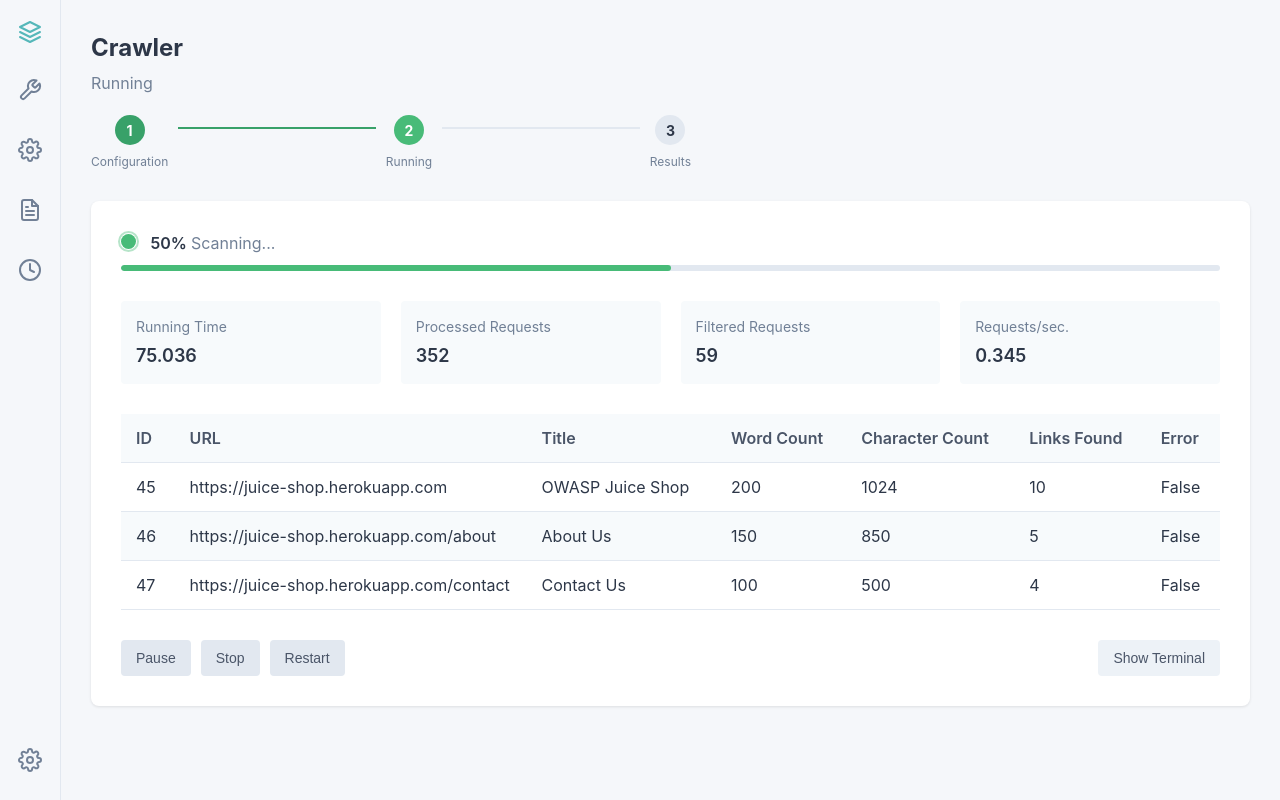
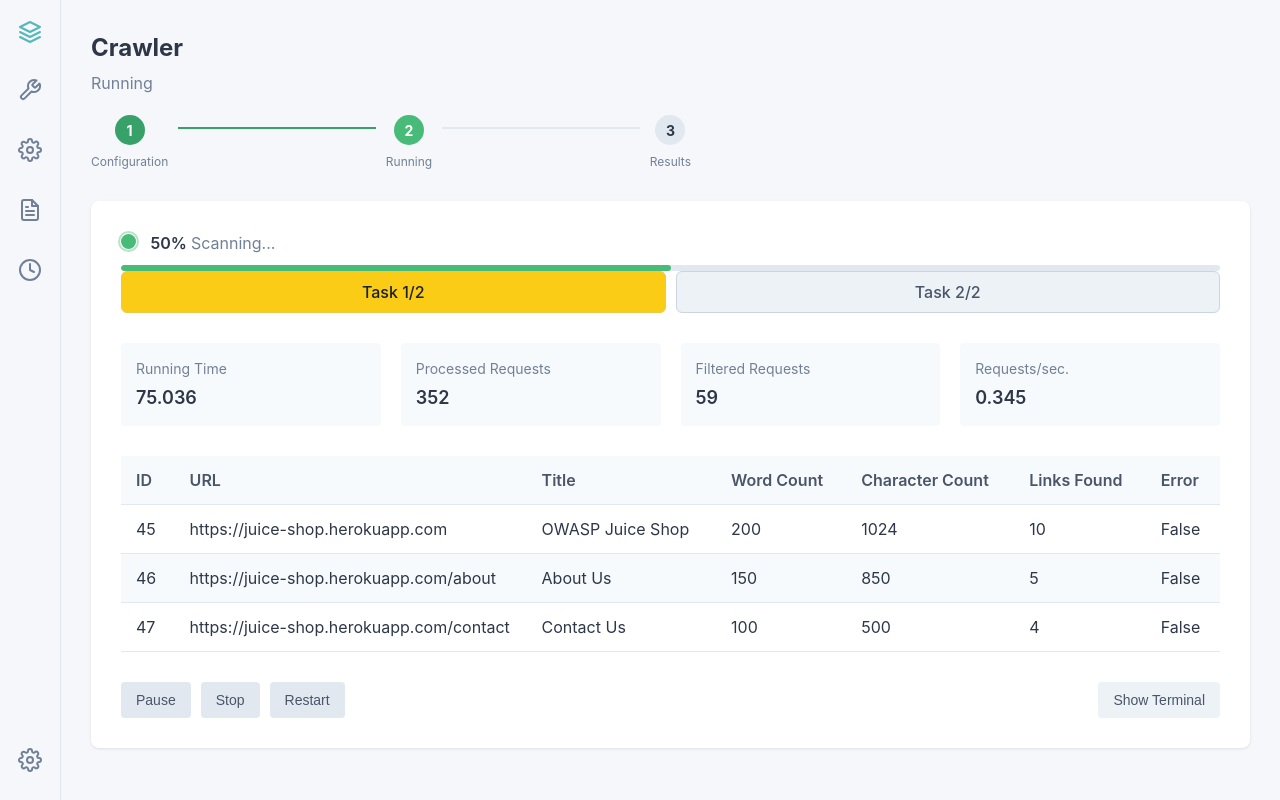
Before and after one commit to pink-cypher/WebCrawler-MLAlg, a SvelteKit app in the folder frontend/: page /crawler in a window 1280 px wide. Both pictures are taken after a click on the button "Start". Built offline with nearby package versions, Linux system fonts and the light colour scheme.

Commit message:
Add multi-task progress display and update current task tracking

```diff
--- a/frontend/src/routes/crawler/+page.svelte
+++ b/frontend/src/routes/crawler/+page.svelte
@@ -11,6 +11,8 @@
   let isLoading = false;
   let currentStep: 'configuration' | 'running' | 'results' = 'configuration';
   let scanProgress: number = 30;
+  let currentTask: number = 1;
+
 
   // Metrics
   let runningTime: string = '75.036';
@@ -62,6 +64,7 @@
         // Simulate progress updates
         for (let i = 0; i <= 100; i += 10) {
           scanProgress = i;
+          currentTask = Math.min(depth, Math.ceil((i / 100) * depth));
           await new Promise(resolve => setTimeout(resolve, 500));
 
           // Add sample results incrementally
@@ -303,6 +306,13 @@
           </div>
           <div class="scan-progress-bar">
             <div class="scan-progress-fill" style="width: {scanProgress}%"></div>
+          </div>
+          <div class="multi-task-progress">
+            {#each Array(depth) as _, index}
+              <div class="task-segment {index + 1 < currentTask ? 'completed' : index + 1 === currentTask ? 'active' : ''}">
+                Task {index + 1}/{depth}
+              </div>
+            {/each}
           </div>
         </div>
 
@@ -791,4 +801,37 @@
     margin-left: 8px;
     vertical-align: middle;
   }
+
+
+  .multi-task-progress {
+  display: flex;
+  gap: 10px;
+  margin-bottom: 20px;
+  justify-content: center;
+}
+
+.task-segment {
+  flex: 1;
+  text-align: center;
+  padding: 8px;
+  border-radius: 6px;
+  background-color: #edf2f7;
+  color: #4a5568;
+  font-weight: 500;
+  border: 1px solid #cbd5e0;
+  transition: all 0.3s ease;
+}
+
+.task-segment.active {
+  background-color: #facc15;
+  color: #1a202c;
+  border-color: #ecc94b;
+}
+
+.task-segment.completed {
+  background-color: #48bb78;
+  color: white;
+  border-color: #38a169;
+}
+
 </style>
```
